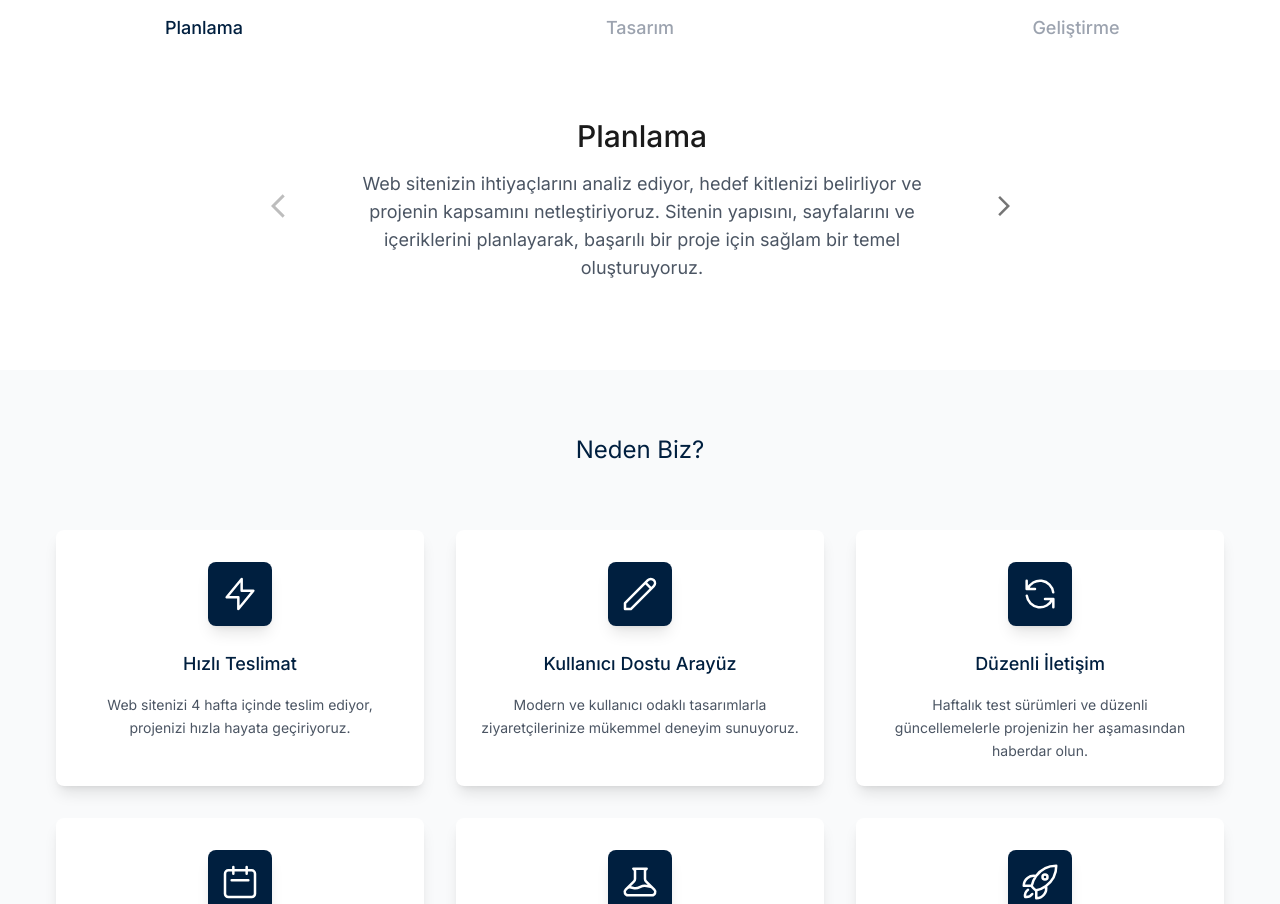
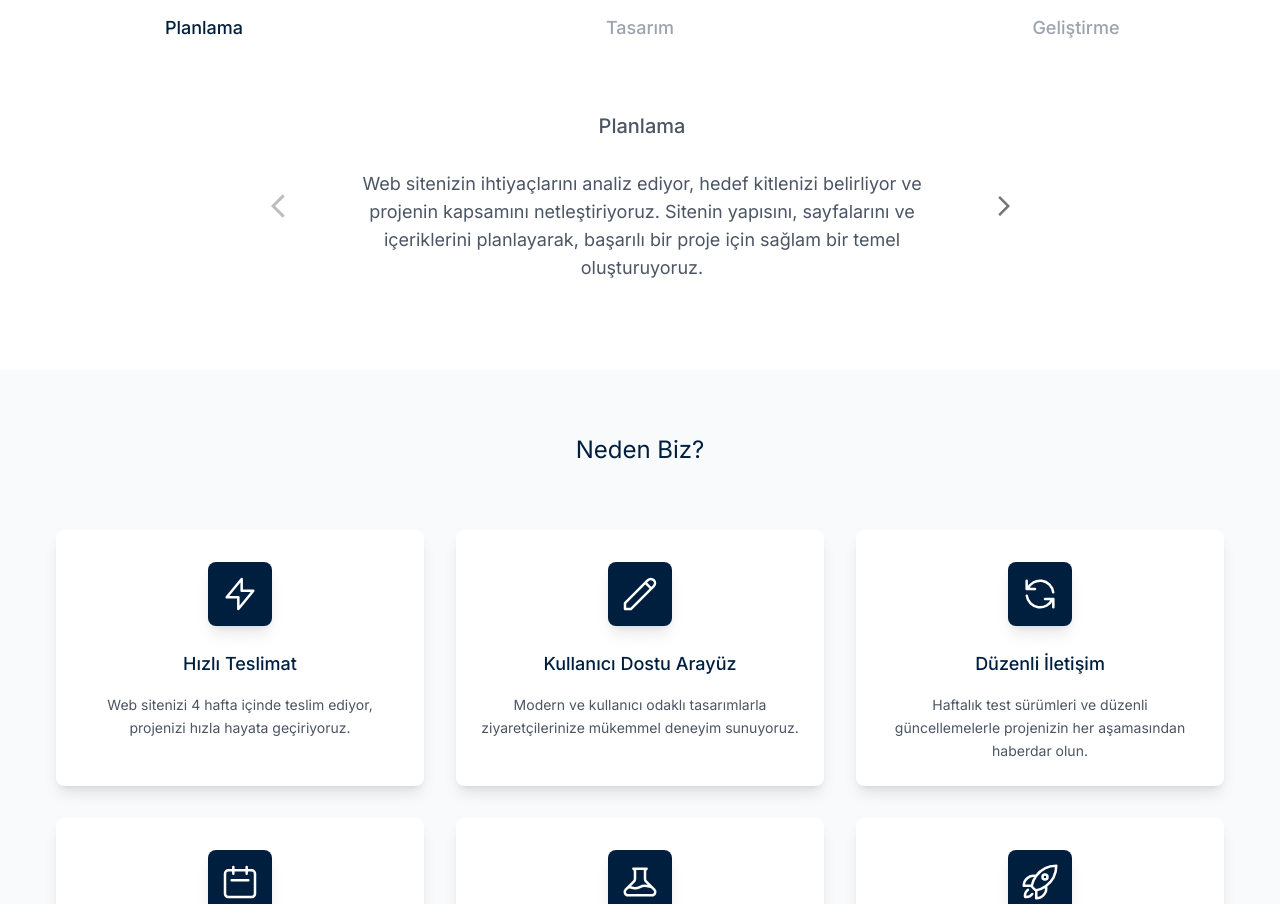
Before and after one commit to enesmalikdmn/emd-ajans, a Next.js app: page / in a window 1280 px wide. Shown: the part 994-1898 px from the top of the page. Built offline with nearby package versions, Linux system fonts and the light colour scheme.

Commit message:
style: process component updates

```diff
--- a/app/components/Process.tsx
+++ b/app/components/Process.tsx
@@ -117,11 +117,11 @@ const Process = () => {
                 aria-labelledby={`step-${processSteps[currentStep].number}`}
               >
                 <div className="h-[30px] sm:h-[35px] md:h-[40px] flex items-center justify-center">
-                  <h3 className="text-lg sm:text-xl md:text-2xl lg:text-3xl font-medium text-center">
+                  <h3 className="text-sm sm:text-base md:text-lg lg:text-xl font-medium text-gray-600">
                     {processSteps[currentStep].title}
                   </h3>
                 </div>
-                <div className="h-[100px] sm:h-[120px] md:h-[140px] flex items-center justify-center overflow-y-auto">
+                <div className="h-[120px] sm:h-[140px] md:h-[160px] flex items-center justify-center overflow-y-auto">
                   <div className="w-full max-w-[600px] mx-auto px-2 sm:px-3 md:px-4">
                     <p className="text-gray-600 text-center leading-relaxed text-xs sm:text-sm md:text-base lg:text-lg">
                       {processSteps[currentStep].description}
```
